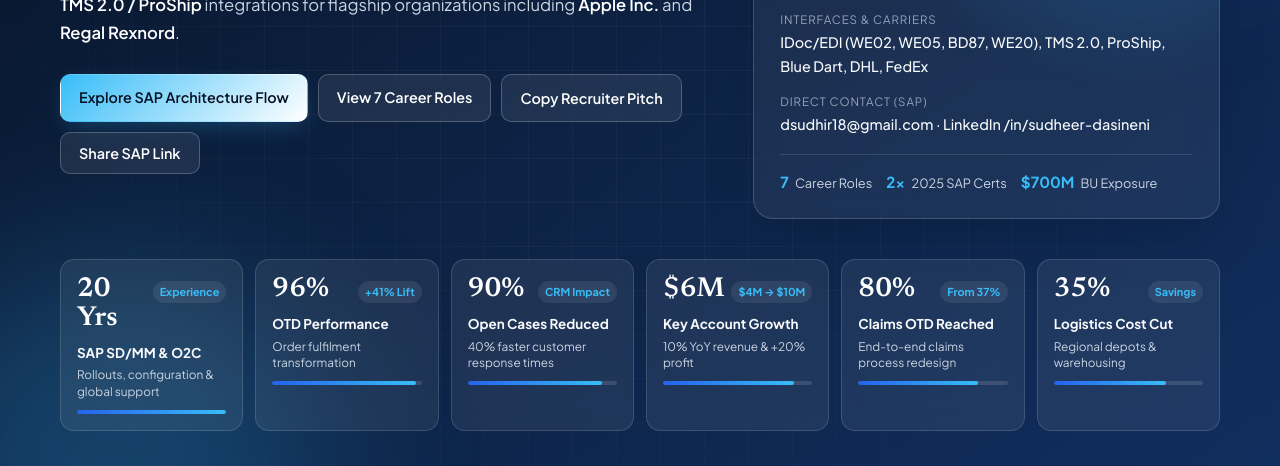
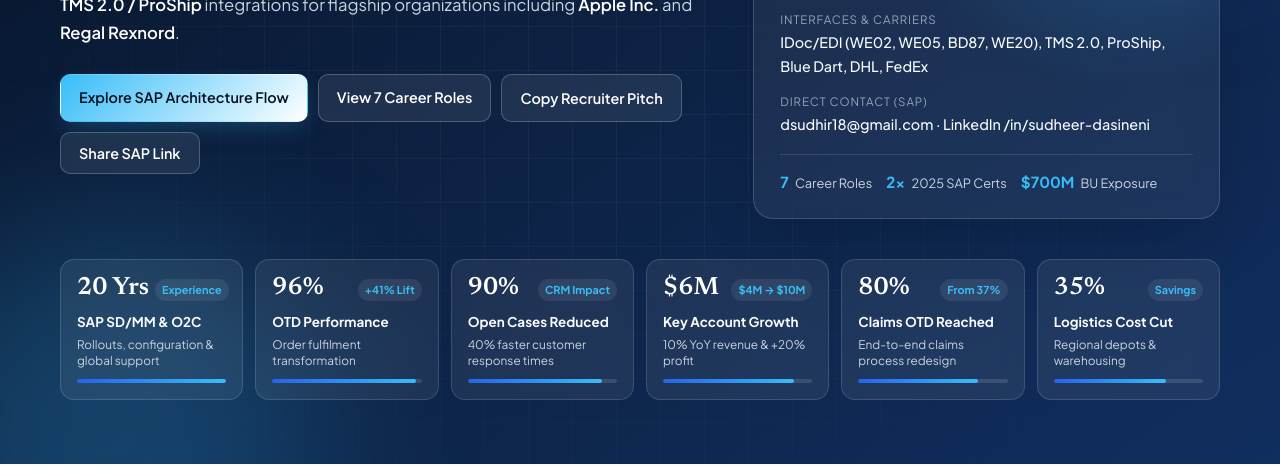
Before and after one commit to dsudheerk1-coder/dsudheerk1-coder.github.io, a plain HTML site: page index.html in a window 1280 px wide. Shown: the part 486-952 px from the top of the page. Drawn offline with Linux system fonts and the light colour scheme.

Commit message:
Bust CSS/JS browser cache (?v=3), prevent hidden reveal cards on jump, fix KPI wrapping

```diff
--- a/index.html
+++ b/index.html
@@ -12,7 +12,7 @@
   <link rel="preconnect" href="https://fonts.googleapis.com" />
   <link rel="preconnect" href="https://fonts.gstatic.com" crossorigin />
   <link href="https://fonts.googleapis.com/css2?family=Newsreader:ital,opsz,wght@0,6..72,500;0,6..72,600;1,6..72,500&family=Plus+Jakarta+Sans:wght@400;500;600;700;800&display=swap" rel="stylesheet" />
-  <link rel="stylesheet" href="styles.css" />
+  <link rel="stylesheet" href="styles.css?v=3" />
 </head>
 <body data-profile="sap">
   <div class="scroll-progress" id="scroll-progress" aria-hidden="true"></div>
@@ -1399,6 +1399,6 @@
 
   <div class="toast" id="toast" role="status" aria-live="polite"></div>
 
-  <script src="script.js"></script>
+  <script src="script.js?v=3"></script>
 </body>
 </html>
--- a/styles.css
+++ b/styles.css
@@ -712,10 +712,11 @@ body[data-profile="business"] .site-header {
 
 .kpi-num {
   font-family: var(--font-display);
-  font-size: 1.72rem;
+  font-size: 1.56rem;
   font-weight: 600;
-  line-height: 1.05;
+  line-height: 1.08;
   color: #ffffff;
+  white-space: nowrap;
 }
 
 .kpi-tag {
@@ -1573,22 +1574,12 @@ body[data-profile="business"] .site-header {
   transform: translateY(0);
 }
 
-/* Scroll Reveal */
+/* Smooth card entrance without ever hiding content at opacity: 0 */
 
 .reveal {
   opacity: 1;
   transform: none;
-  transition: opacity 0.45s ease, transform 0.45s ease;
-}
-
-.js-ready .reveal {
-  opacity: 0;
-  transform: translateY(14px);
-}
-
-.js-ready .reveal.is-visible {
-  opacity: 1;
-  transform: translateY(0);
+  transition: transform 0.25s ease, box-shadow 0.25s ease, border-color 0.25s ease;
 }
 
 /* ==========================================================================
```
